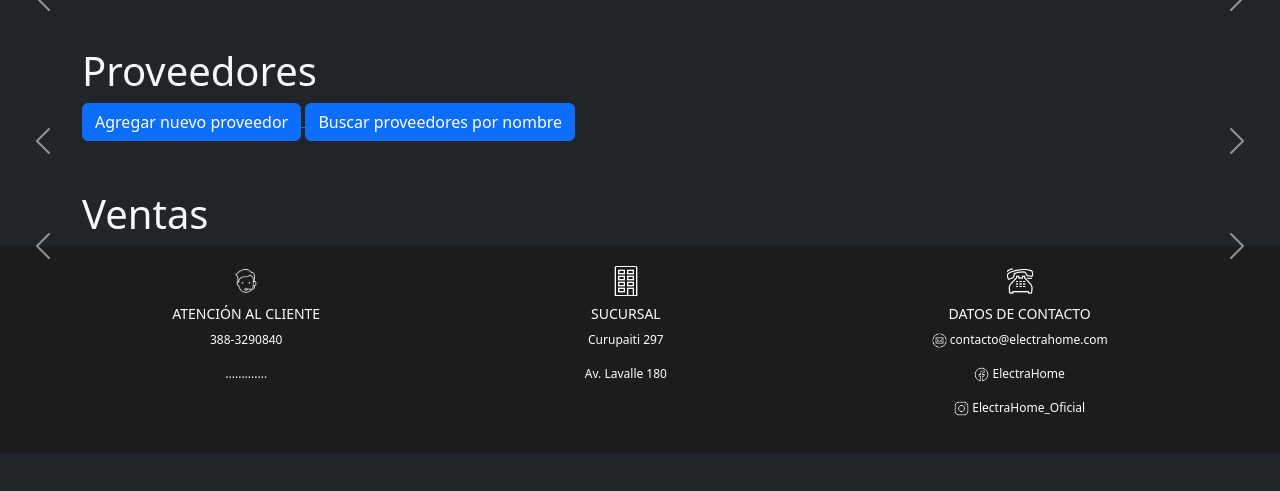
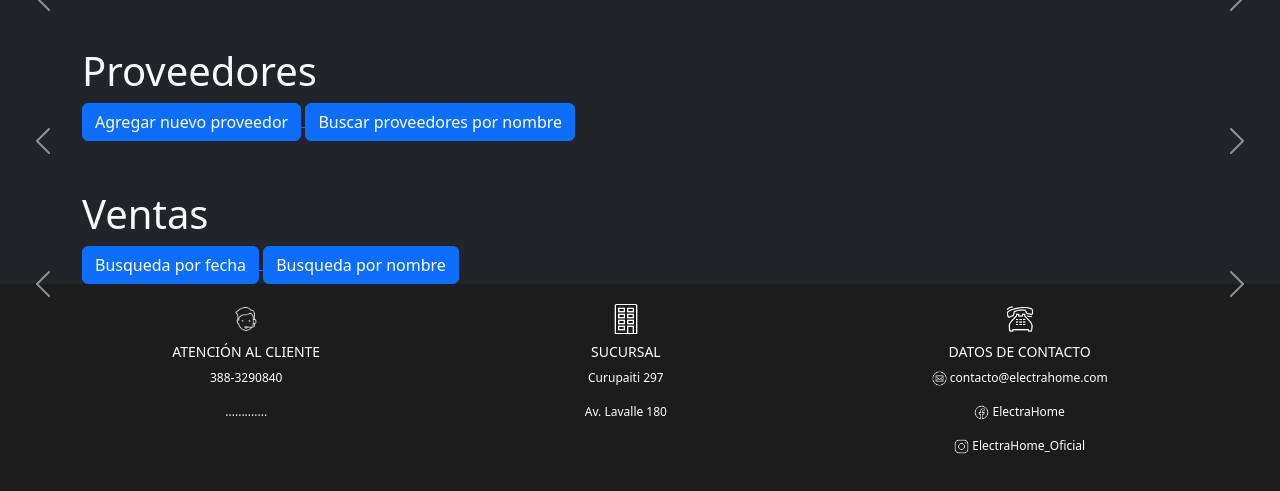
Before and after one commit to matibdr7/Electra_Home, a Django app: page /modelos/ in a window 1280 px wide. Shown: the part 367-858 px from the top of the page. Before the commit the page ends 820 px from the top, so only its background shows below. Run offline with Django 5.2, Linux system fonts and the light colour scheme; data that the repository does not hold is empty; some libraries are stand-ins or nearby versions.

Commit message:
subo busqueda por nombre de ventas

```diff
--- a/team_ALMP/ventas/templates/ventas/modelos.html
+++ b/team_ALMP/ventas/templates/ventas/modelos.html
@@ -168,6 +168,18 @@
 <!-- Separador entre clientes y proveedor -->
 <hr class="my-4">
 <h1 class="text-light">Ventas</h1>
+<a href="{% url 'createCliente' %}">
+    <button type="button" class="btn btn-primary">
+        Busqueda por fecha
+    </button>
+</a>
+
+<a href="{% url 'search_ventas' %}">
+    <button type="button" class="btn btn-primary">
+        Busqueda por nombre
+    </button>
+</a>
+
 <!-- Carrusel de Ventas -->
 <div id="clientesCarrusel" class="carousel slide" data-bs-ride="carousel">
     <div class="carousel-inner">
--- a/team_ALMP/ventas/urls.py
+++ b/team_ALMP/ventas/urls.py
@@ -11,4 +11,5 @@ urlpatterns = [
     path('buscar_cliente/', views.buscar_clientes, name='buscar_cliente'),
     path('buscar_proveedor/', views.buscar_proveedor, name='buscar_proveedor'),
     path('createProveedor/', ProveedorCreate.as_view(), name='createProveedor'),
+    path('venta_search/', views.buscar_ventas, name="search_ventas"),
 ]
--- a/team_ALMP/ventas/views.py
+++ b/team_ALMP/ventas/views.py
@@ -3,6 +3,8 @@ from .models import Venta, Cliente, Producto, Proveedor
 from django.views.generic.edit import CreateView, UpdateView
 from django.views.generic.list import ListView
 from django.utils import timezone
+from django.db.models import Q
+from datetime import datetime
 
 from django.urls import reverse_lazy
 
@@ -53,3 +55,25 @@ class ProveedorCreate(CreateView):
     model = Proveedor
     fields = ['nombre', 'contacto', 'telefono', 'email', 'direccion']
     success_url = reverse_lazy('modelos')
+
+
+def buscar_ventas(request):
+    busqueda_venta = request.GET.get('q', '')  # Obtenemos el valor de la búsqueda
+    if busqueda_venta:
+        # Intentamos convertir el texto de búsqueda a una fecha si es posible
+        try:
+            fecha_busqueda = datetime.strptime(busqueda_venta, '%Y-%m-%d').date()
+            # Si la conversión tiene éxito, usamos fecha como filtro
+            ventas = Venta.objects.filter(
+                Q(producto__nombre__icontains=busqueda_venta) |  # Filtro por nombre del producto
+                Q(fecha=fecha_busqueda)  # Filtro por fecha exacta
+            )
+        except ValueError:
+            # Si no es una fecha válida, buscamos solo por nombre
+            ventas = Venta.objects.filter(
+                Q(producto__nombre__icontains=busqueda_venta)
+            )
+    else:
+        ventas = Venta.objects.all()
+
+    return render(request, 'ventas/venta_list.html', {'ventas': ventas})
```
Also changed, not shown: team_ALMP/ventas/templates/ventas/venta_list.html (added, +35 -0 lines).
